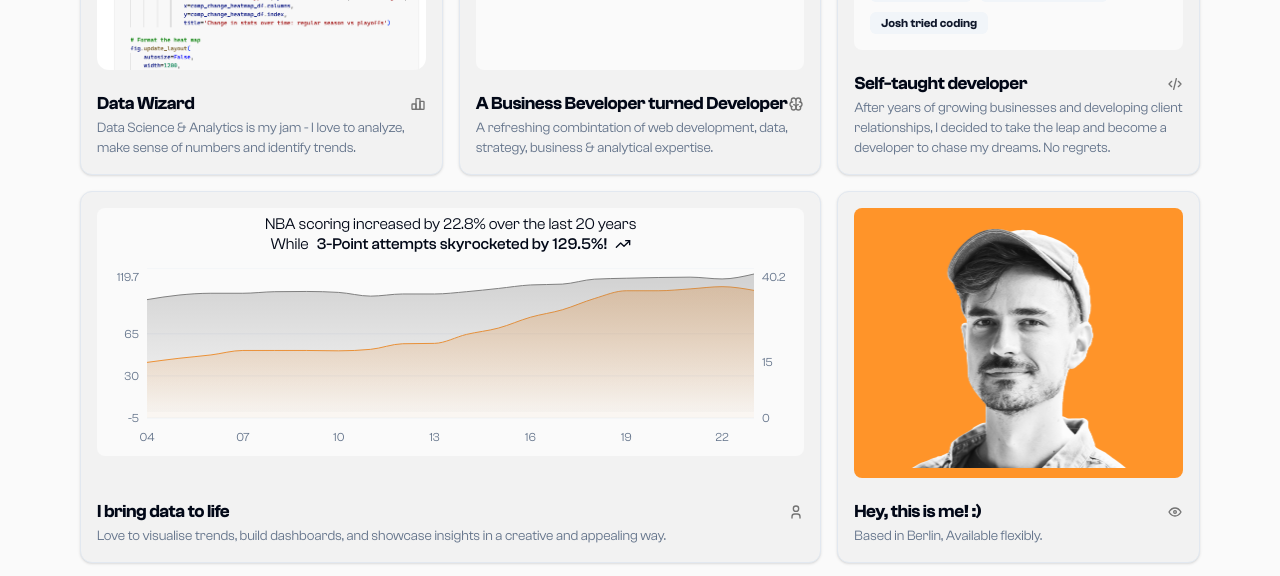
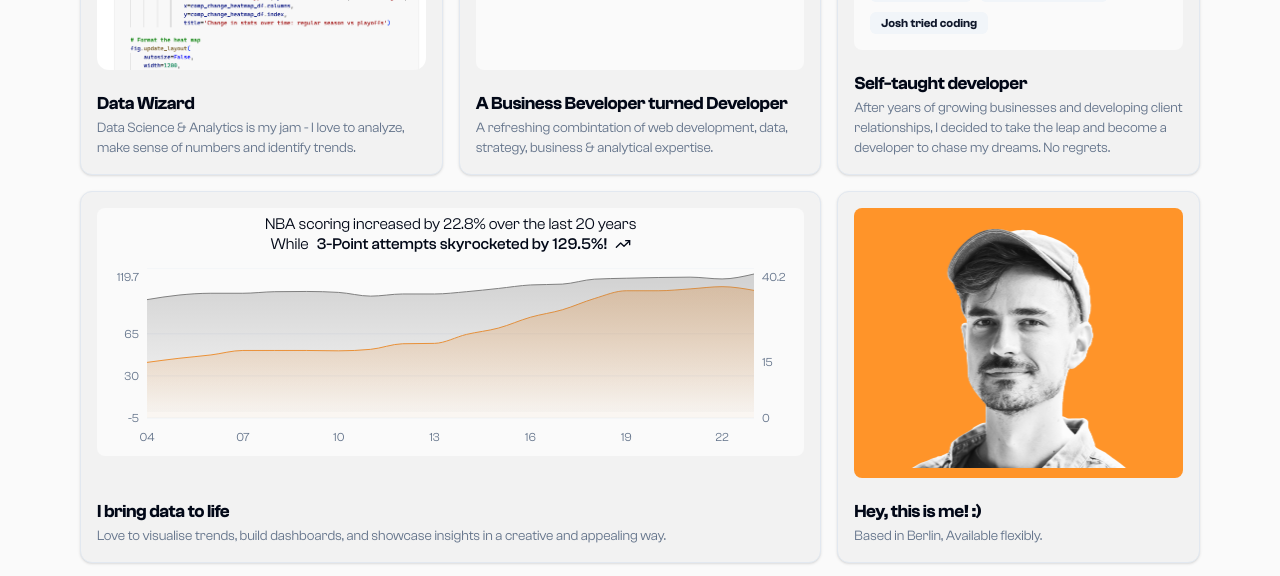
Before and after one commit to 0xtomotech/tomo-portfolio, a Next.js app: page / in a window 1280 px wide. Shown: the part 2917-3493 px from the top of the page. Built offline with nearby package versions, Linux system fonts and the light colour scheme.

Commit message:
minor changes

```diff
--- a/src/components/about.tsx
+++ b/src/components/about.tsx
@@ -66,9 +66,10 @@ const GridItemCard: React.FC<{ item: GridItem; index: number }> = ({
       <CardContent className="px-4 pb-4 pt-1">
         <div className="flex items-center justify-between">
           <CardTitle className="text-lg">{item.title}</CardTitle>
-          {item.icon}
         </div>
-        <CardDescription className="">{item.description}</CardDescription>
+        <CardDescription className="text-muted-foreground">
+          {item.description}
+        </CardDescription>
       </CardContent>
     </Card>
   );
--- a/src/components/cta.tsx
+++ b/src/components/cta.tsx
@@ -98,7 +98,7 @@ const CTA: React.FC = () => {
             {/* Content */}
             <div className="relative z-10 mx-auto max-w-6xl px-4 sm:px-6 lg:px-8">
               <div className="grid grid-cols-1 gap-12 md:grid-cols-2 md:gap-8">
-                <div className="flex w-[500px] flex-col justify-start">
+                <div className="flex flex-col justify-start sm:w-[500px]">
                   <h1 className="mb-4 text-6xl font-bold text-foreground">
                     Let&apos;s create something amazing together!
                   </h1>
--- a/src/data/about-data.tsx
+++ b/src/data/about-data.tsx
@@ -1,12 +1,5 @@
 import React from "react";
-import {
-  IconBrain,
-  IconCode,
-  IconChartBar,
-  IconPuzzle,
-  IconUser,
-  IconEye,
-} from "@tabler/icons-react";
+
 import Image from "next/image";
 import { LogoShowcase } from "@/components/logoshowcase";
 import tomoPhoto from "@/assets/Tomo-portfolio-img-2.png";
@@ -21,7 +14,6 @@ export type GridItem = {
   description: string;
   header: React.ReactNode;
   className: string;
-  icon: React.ReactNode;
 };
 
 const DummySkeleton: React.FC<{ className?: string }> = ({ className }) => (
@@ -44,7 +36,6 @@ export const aboutGridItems: GridItem[] = [
       "Data Science & Analytics is my jam - I love to analyze, make sense of numbers and identify trends.",
     header: null, // This will be replaced by the ParallaxHeader component
     className: "md:col-span-1 md:row-span-2",
-    icon: <IconChartBar className="h-4 w-4 text-neutral-500" />,
   },
   {
     title: "Diverse Range of Experience",
@@ -52,7 +43,6 @@ export const aboutGridItems: GridItem[] = [
       "Worked with companies of all sizes, from startups to corporates.",
     header: <LogoShowcase />,
     className: "md:col-span-1 md:row-span-1",
-    icon: <IconChartBar className="h-4 w-4 text-neutral-500" />,
   },
   {
     title: "Self-taught developer",
@@ -60,7 +50,6 @@ export const aboutGridItems: GridItem[] = [
       "After years of growing businesses and developing client relationships, I decided to take the leap and become a developer to chase my dreams. No regrets.",
     header: <CourseList />,
     className: "md:col-span-1 md:row-span-2",
-    icon: <IconCode className="h-4 w-4 text-neutral-500" />,
   },
   {
     title: "A Business Beveloper turned Developer",
@@ -68,7 +57,6 @@ export const aboutGridItems: GridItem[] = [
       "A refreshing combintation of web development, data, strategy, business & analytical expertise.",
     header: <Animation />,
     className: "md:col-span-1 md:row-span-1",
-    icon: <IconBrain className="h-4 w-4 text-neutral-500" />,
   },
   {
     title: "I bring data to life",
@@ -76,7 +64,6 @@ export const aboutGridItems: GridItem[] = [
       "Love to visualise trends, build dashboards, and showcase insights in a creative and appealing way.",
     header: <Chart />, // Use the new NBAStatsChart component here
     className: "md:col-span-2 md:row-span-1",
-    icon: <IconUser className="h-4 w-4 text-neutral-500" />,
   },
   {
     title: "Hey, this is me! :)",
@@ -94,6 +81,5 @@ export const aboutGridItems: GridItem[] = [
       </div>
     ),
     className: "md:col-span-1 md:row-span-1",
-    icon: <IconEye className="h-4 w-4 text-neutral-500" />,
   },
 ];
```
